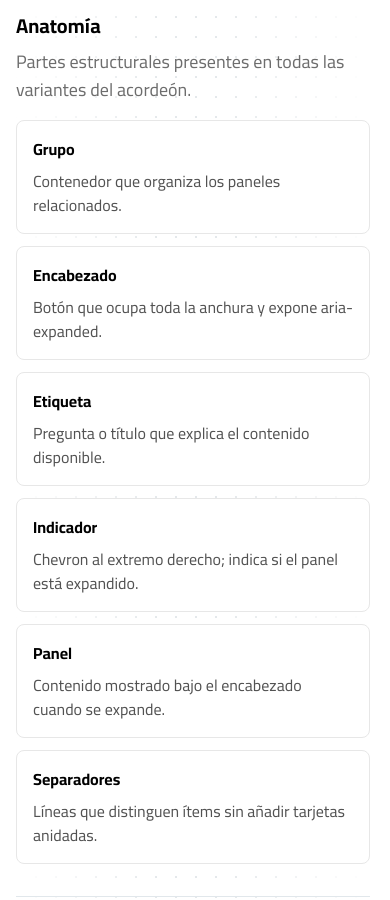
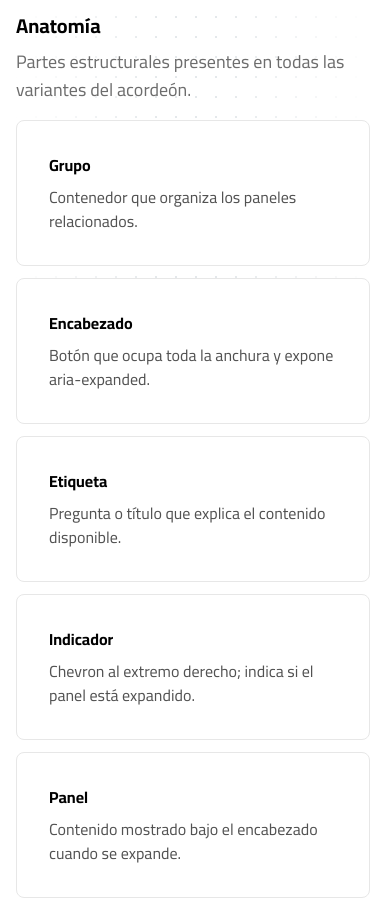
Before and after one commit to SantiagoM96/mlz-muni, a React (Vite) app: page /ui-kit-andy/componentes/acordeon in a window 390 px wide. Shown: the part 2721-3621 px from the top of the page. Built offline with nearby package versions, Linux system fonts and the light colour scheme; a web font is replaced by a local one.

Commit message:
style(ui-kit): sumar 16px de padding a fichas documentales globales

```diff
--- a/src/pages/andy-kit/andy-docs-primitives.css
+++ b/src/pages/andy-kit/andy-docs-primitives.css
@@ -98,7 +98,7 @@
  gap:var(--mlz-space-8);
  min-width:0;
  margin:0;
- padding:var(--mlz-space-20);
+ padding:calc(var(--mlz-space-20) + var(--mlz-space-16)); /* +16 px a cada ficha */
  border:1px solid var(--color-grey-100,#e7e7e7);
  border-radius:var(--mlz-radius-lg,8px);
  background:#fff;
@@ -127,6 +127,6 @@
   row-gap:var(--mlz-space-12);
  }
  .andy-doc-layout .andy-doc-guideline-card{
-  padding:var(--mlz-space-16);
+  padding:var(--mlz-space-32); /* 16 px originales +16 px */
  }
 }
```
